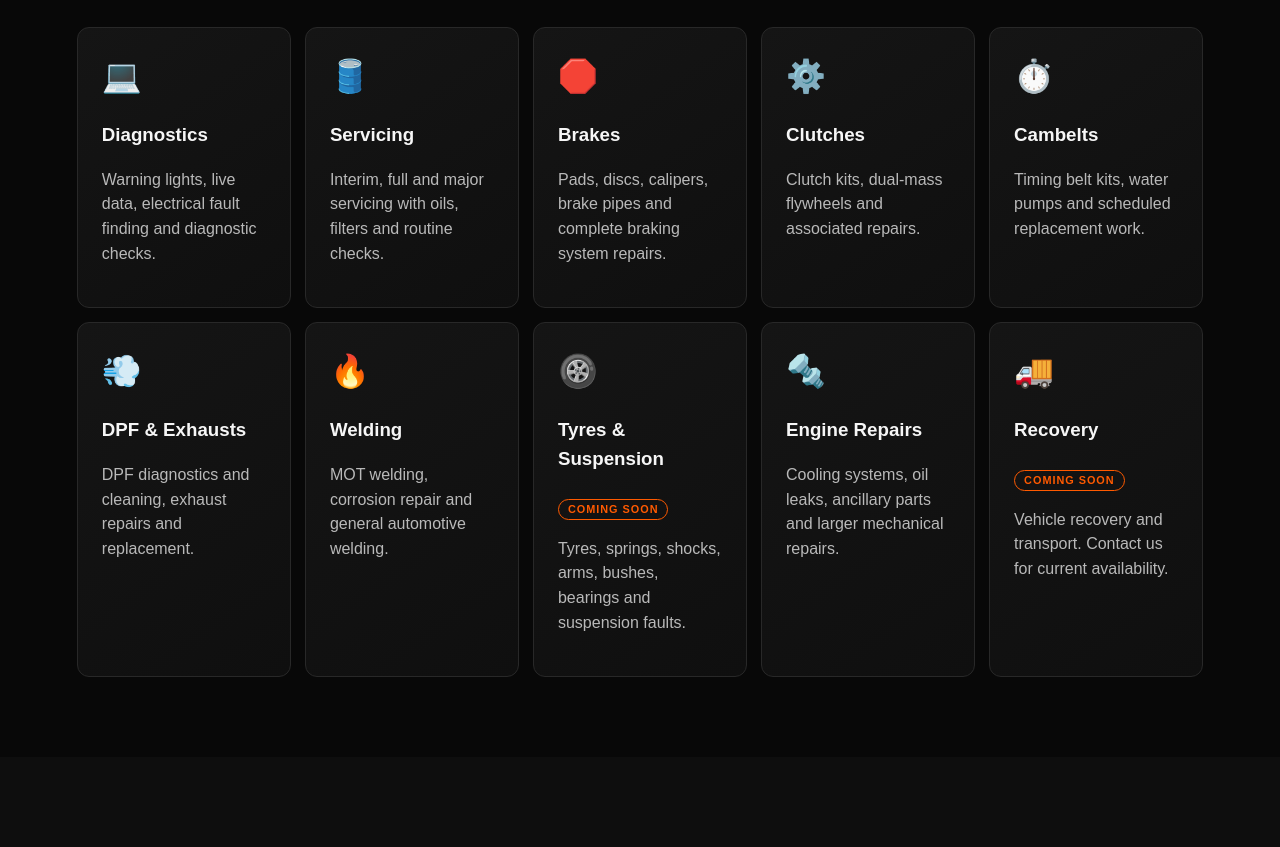
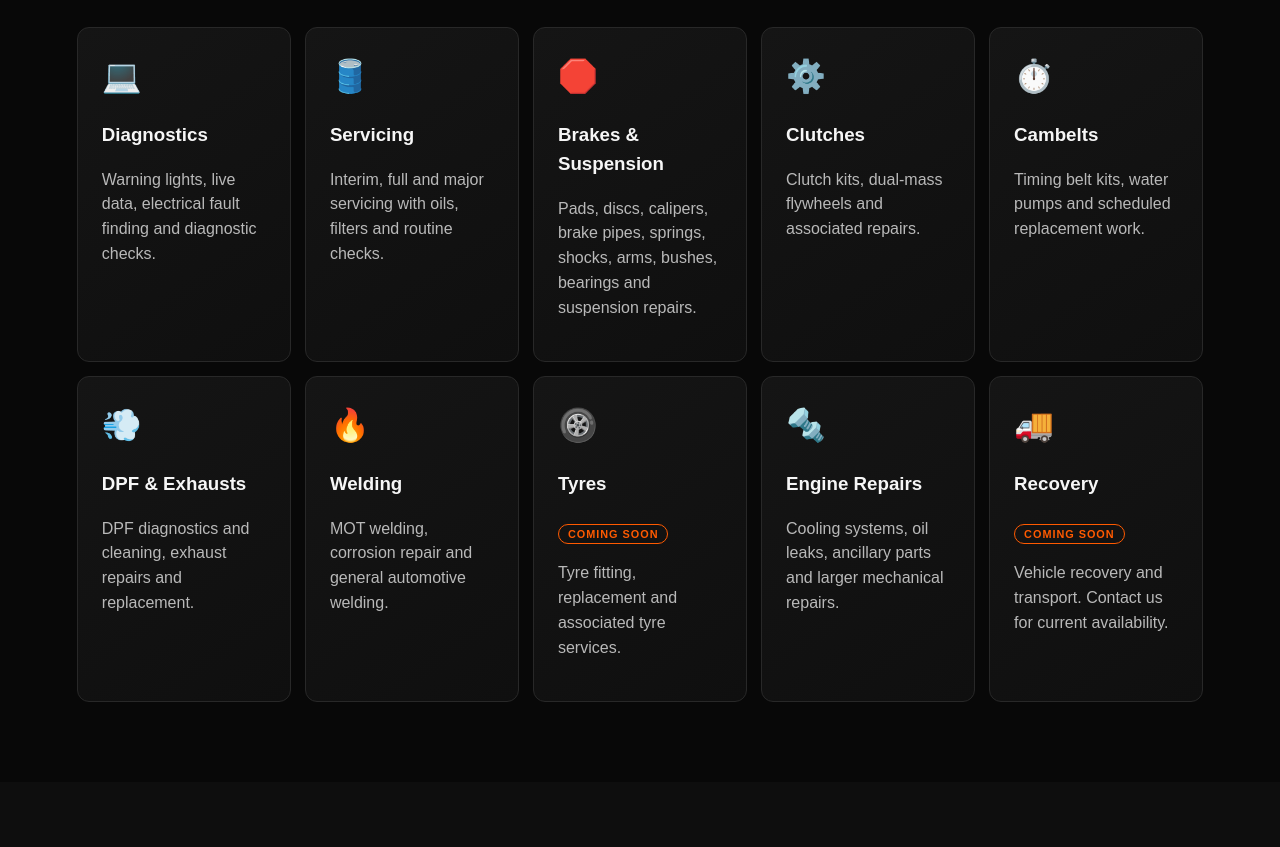
Before and after one commit to kyelaw1/lks-car-repairs, a plain HTML site: page index.html in a window 1280 px wide. Shown: the part 1087-1934 px from the top of the page. Drawn offline with Linux system fonts and the light colour scheme.

Commit message:
Add files via upload

```diff
--- a/index.html
+++ b/index.html
@@ -73,12 +73,12 @@
   <div class="service-grid">
     <article><div class="icon">💻</div><h3>Diagnostics</h3><p>Warning lights, live data, electrical fault finding and diagnostic checks.</p></article>
     <article><div class="icon">🛢️</div><h3>Servicing</h3><p>Interim, full and major servicing with oils, filters and routine checks.</p></article>
-    <article><div class="icon">🛑</div><h3>Brakes</h3><p>Pads, discs, calipers, brake pipes and complete braking system repairs.</p></article>
+    <article><div class="icon">🛑</div><h3>Brakes & Suspension</h3><p>Pads, discs, calipers, brake pipes, springs, shocks, arms, bushes, bearings and suspension repairs.</p></article>
     <article><div class="icon">⚙️</div><h3>Clutches</h3><p>Clutch kits, dual-mass flywheels and associated repairs.</p></article>
     <article><div class="icon">⏱️</div><h3>Cambelts</h3><p>Timing belt kits, water pumps and scheduled replacement work.</p></article>
     <article><div class="icon">💨</div><h3>DPF & Exhausts</h3><p>DPF diagnostics and cleaning, exhaust repairs and replacement.</p></article>
     <article><div class="icon">🔥</div><h3>Welding</h3><p>MOT welding, corrosion repair and general automotive welding.</p></article>
-    <article><div class="icon">🛞</div><h3>Tyres & Suspension</h3><span class="coming-soon">Coming Soon</span><p>Tyres, springs, shocks, arms, bushes, bearings and suspension faults.</p></article>
+    <article><div class="icon">🛞</div><h3>Tyres</h3><span class="coming-soon">Coming Soon</span><p>Tyre fitting, replacement and associated tyre services.</p></article>
     <article><div class="icon">🔩</div><h3>Engine Repairs</h3><p>Cooling systems, oil leaks, ancillary parts and larger mechanical repairs.</p></article>
     <article><div class="icon">🚚</div><h3>Recovery</h3><span class="coming-soon">Coming Soon</span><p>Vehicle recovery and transport. Contact us for current availability.</p></article>
   </div>
```
Also changed, not shown: 1 other file.
